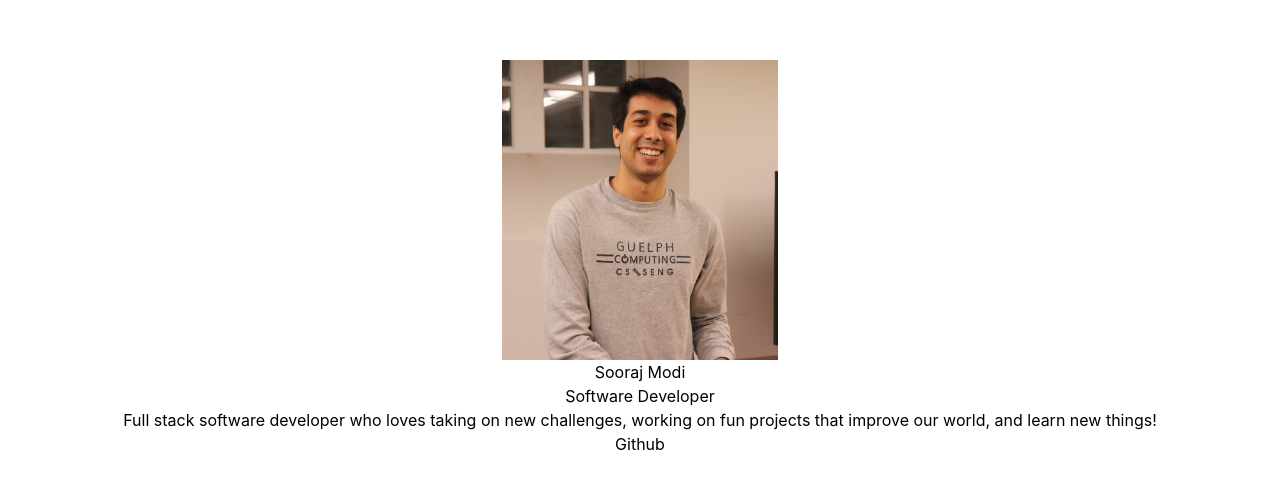
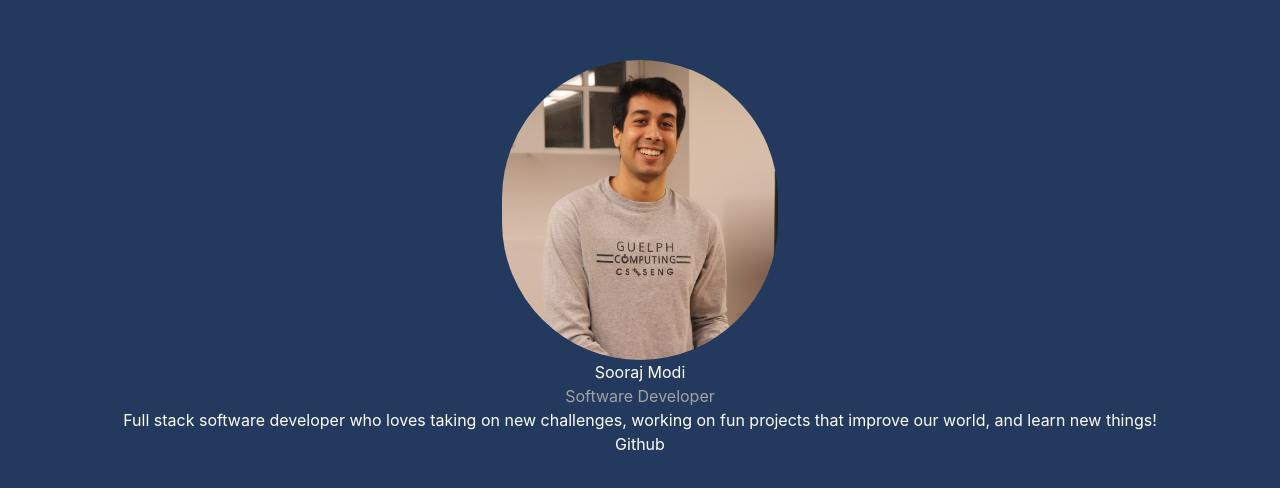
Before and after one commit to SoorajModi/soorajmodicom, a React (Create React App) app: page / in a window 1280 px wide. Shown: the part 142-630 px from the top of the page. Built offline with nearby package versions, Linux system fonts and the light colour scheme.

Commit message:
Add color

```diff
--- a/src/pages/header/components/image.tsx
+++ b/src/pages/header/components/image.tsx
@@ -3,7 +3,7 @@ import Profile from '../assets/profile.jpg';
 
 function Image() {
   return (
-    <img src={Profile} alt="Sooraj Modi" width="276" height="300" className="inline-block" />
+    <img src={Profile} alt="Sooraj Modi" width="276" height="300" className="inline-block rounded-full" />
   );
 }
 
--- a/src/pages/header/components/title.tsx
+++ b/src/pages/header/components/title.tsx
@@ -1,7 +1,7 @@
 import React from 'react';
 
 function Title() {
-  return <h2>Software Developer</h2>;
+  return <h2 className="text-neutral-400">Software Developer</h2>;
 }
 
 export default Title;
--- a/src/pages/header/index.tsx
+++ b/src/pages/header/index.tsx
@@ -5,8 +5,8 @@ import {
 
 function Header() {
   return (
-    <div className="h-screen grid place-items-center">
-      <div className="text-center">
+    <div className="bg-sooraj-blue h-screen grid place-items-center">
+      <div className="text-center text-white">
         <Image />
         <Name />
         <Title />
--- a/tailwind.config.js
+++ b/tailwind.config.js
@@ -3,7 +3,11 @@ module.exports = {
     './src/**/*.{js,jsx,ts,tsx}',
   ],
   theme: {
-    extend: {},
+    extend: {
+      colors: {
+        'sooraj-blue': '#23395D',
+      },
+    },
   },
   plugins: [],
 };
```
